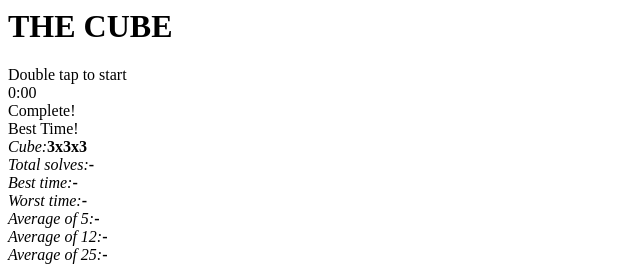
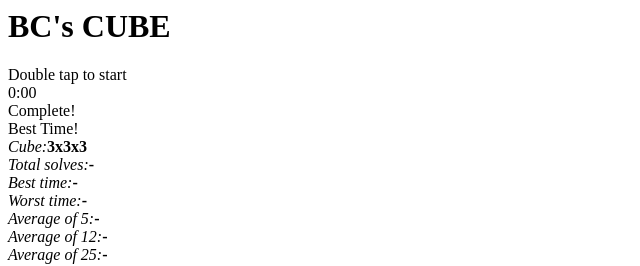
Before and after one commit to KUCINGOREN8/Rubic_Vanilla, a plain HTML site: page animation/index.html in a window 1280 px wide. Shown: the top 266 px of the page, 0-640 px from the left. Drawn offline with Linux system fonts and the light colour scheme.

Commit message:
Updated Rubic Design

```diff
--- a/animation/index.html
+++ b/animation/index.html
@@ -6,7 +6,7 @@
 
   <div class="ui__texts">
     <h1 class="text text--title">
-      <span>THE</span>
+      <span>BC's</span>
       <span>CUBE</span>
     </h1>
     <div class="text text--note">
```
Also changed, not shown: main/index.html (+2 -2 lines).
